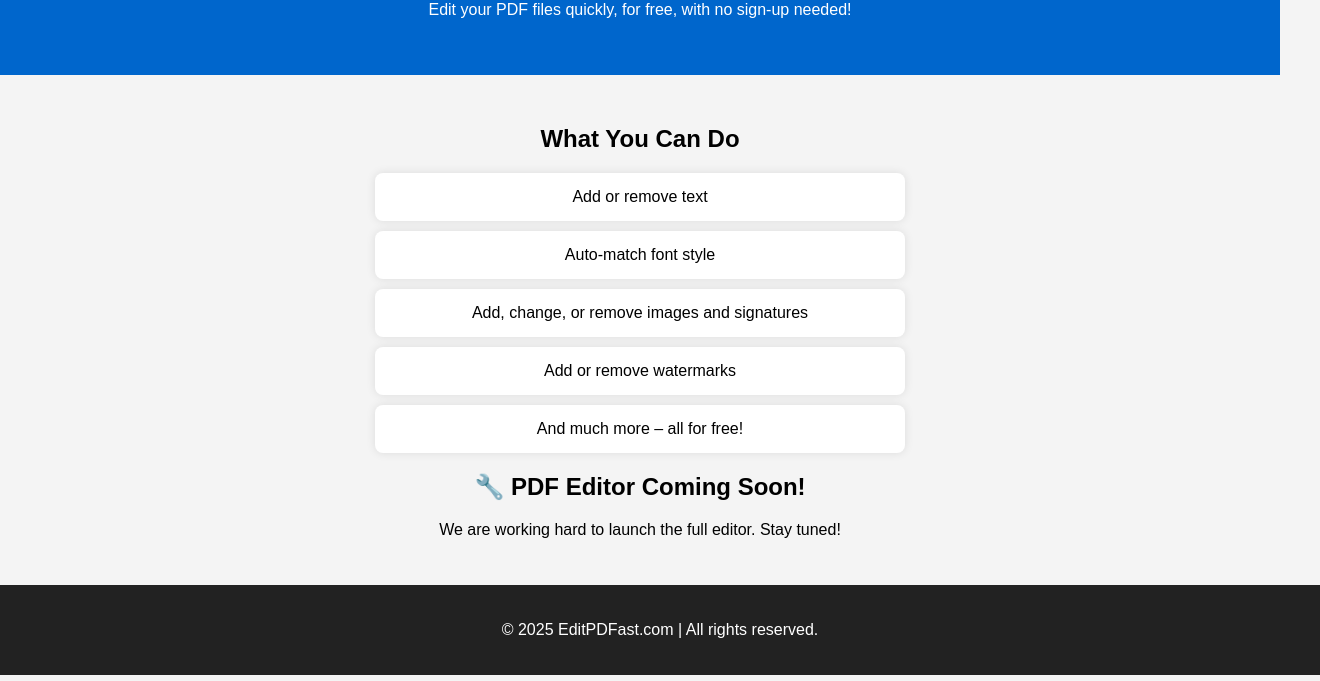
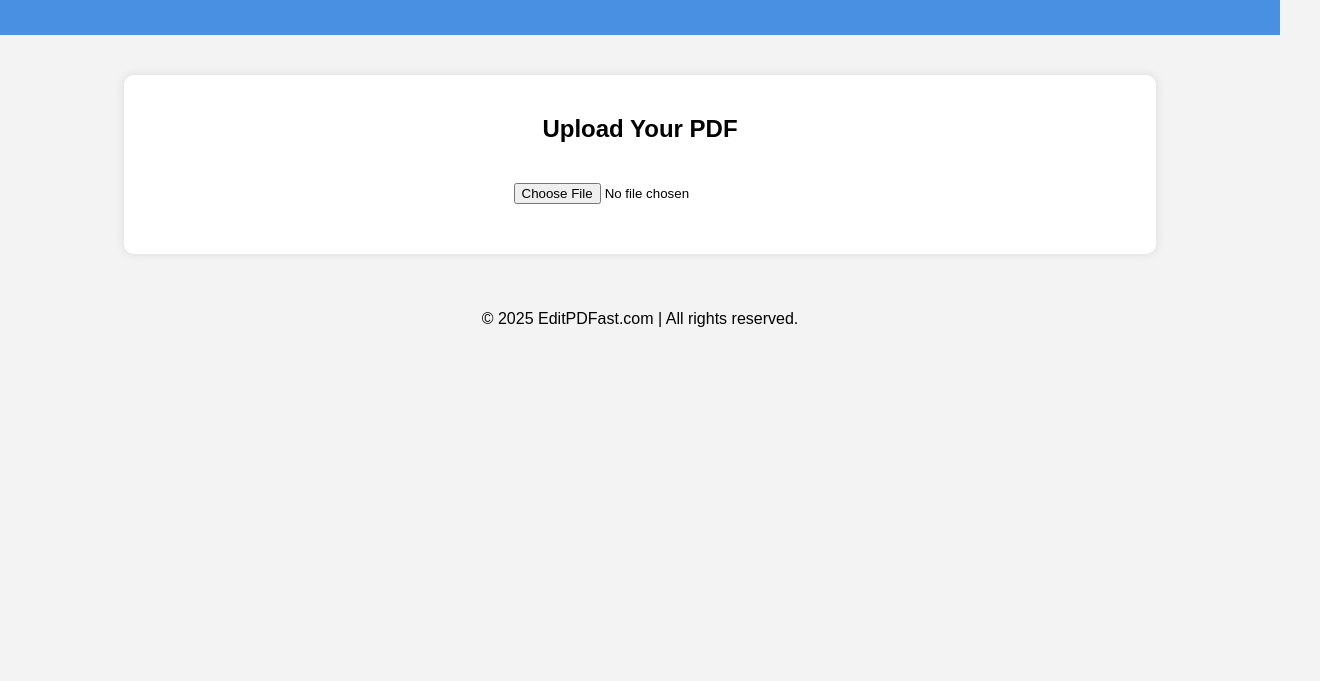
Before and after one commit to gajanankamble3055/editpdffast, a plain HTML site: page index.html in a window 1280 px wide. Shown: the part 119-800 px from the top of the page, 1320 px wide, since content can reach past the window. Drawn offline with Linux system fonts and the light colour scheme.

Commit message:
Add files via upload
Added PDF upload and viewer functionality

```diff
--- a/index.html
+++ b/index.html
@@ -1,37 +1,29 @@
 <!DOCTYPE html>
 <html lang="en">
 <head>
-  <meta charset="UTF-8">
-  <meta name="viewport" content="width=device-width, initial-scale=1">
+  <meta charset="UTF-8" />
+  <meta name="viewport" content="width=device-width, initial-scale=1.0"/>
   <title>Edit PDF Fast</title>
-  <link rel="stylesheet" href="style.css">
+  <link rel="stylesheet" href="style.css"/>
 </head>
 <body>
   <header>
     <h1>Edit PDF Fast</h1>
-    <p>Edit your PDF files quickly, for free, with no sign-up needed!</p>
+    <p>Edit your PDF files quickly, for free, no sign-up needed!</p>
   </header>
 
   <main>
-    <section class="features">
-      <h2>What You Can Do</h2>
-      <ul>
-        <li>Add or remove text</li>
-        <li>Auto-match font style</li>
-        <li>Add, change, or remove images and signatures</li>
-        <li>Add or remove watermarks</li>
-        <li>And much more – all for free!</li>
-      </ul>
-    </section>
-
-    <section class="coming-soon">
-      <h2>🔧 PDF Editor Coming Soon!</h2>
-      <p>We are working hard to launch the full editor. Stay tuned!</p>
+    <section class="upload-section">
+      <h2>Upload Your PDF</h2>
+      <input type="file" id="pdf-upload" accept="application/pdf"/>
+      <div id="pdf-viewer"></div>
     </section>
   </main>
 
   <footer>
     <p>© 2025 EditPDFast.com | All rights reserved.</p>
   </footer>
+
+  <script src="script.js"></script>
 </body>
 </html>
--- /dev/null
+++ b/script.js
@@ -0,0 +1,11 @@
+document.getElementById('pdf-upload').addEventListener('change', function(e) {
+    const file = e.target.files[0];
+    if (file && file.type === 'application/pdf') {
+      const fileURL = URL.createObjectURL(file);
+      document.getElementById('pdf-viewer').innerHTML = `
+        <embed src="${fileURL}" type="application/pdf" width="100%" height="600px" />
+      `;
+    } else {
+      alert('Please upload a valid PDF file.');
+    }
+  });
--- a/style.css
+++ b/style.css
@@ -1,40 +1,36 @@
 body {
-    background-color: #f4f4f4;
     font-family: Arial, sans-serif;
     margin: 0;
     padding: 0;
+    background-color: #f3f3f3;
     text-align: center;
   }
 
   header {
-    background-color: #0066cc;
+    background-color: #4a90e2;
     color: white;
-    padding: 40px 20px;
+    padding: 20px 0;
   }
 
   main {
-    padding: 30px;
+    padding: 20px;
   }
 
-  .features ul {
-    list-style: none;
-    padding: 0;
-  }
-
-  .features li {
+  .upload-section {
     background-color: white;
-    margin: 10px auto;
-    padding: 15px;
-    max-width: 500px;
-    border-radius: 8px;
+    padding: 20px;
+    margin: 20px auto;
+    width: 80%;
+    border-radius: 10px;
     box-shadow: 0 0 10px rgba(0,0,0,0.1);
   }
 
-  footer {
-    background-color: #222;
-    color: white;
-    padding: 20px;
-    position: relative;
-    bottom: 0;
+  #pdf-upload {
+    padding: 10px;
+    margin-top: 10px;
+  }
+
+  #pdf-viewer {
+    margin-top: 20px;
     width: 100%;
   }
```
